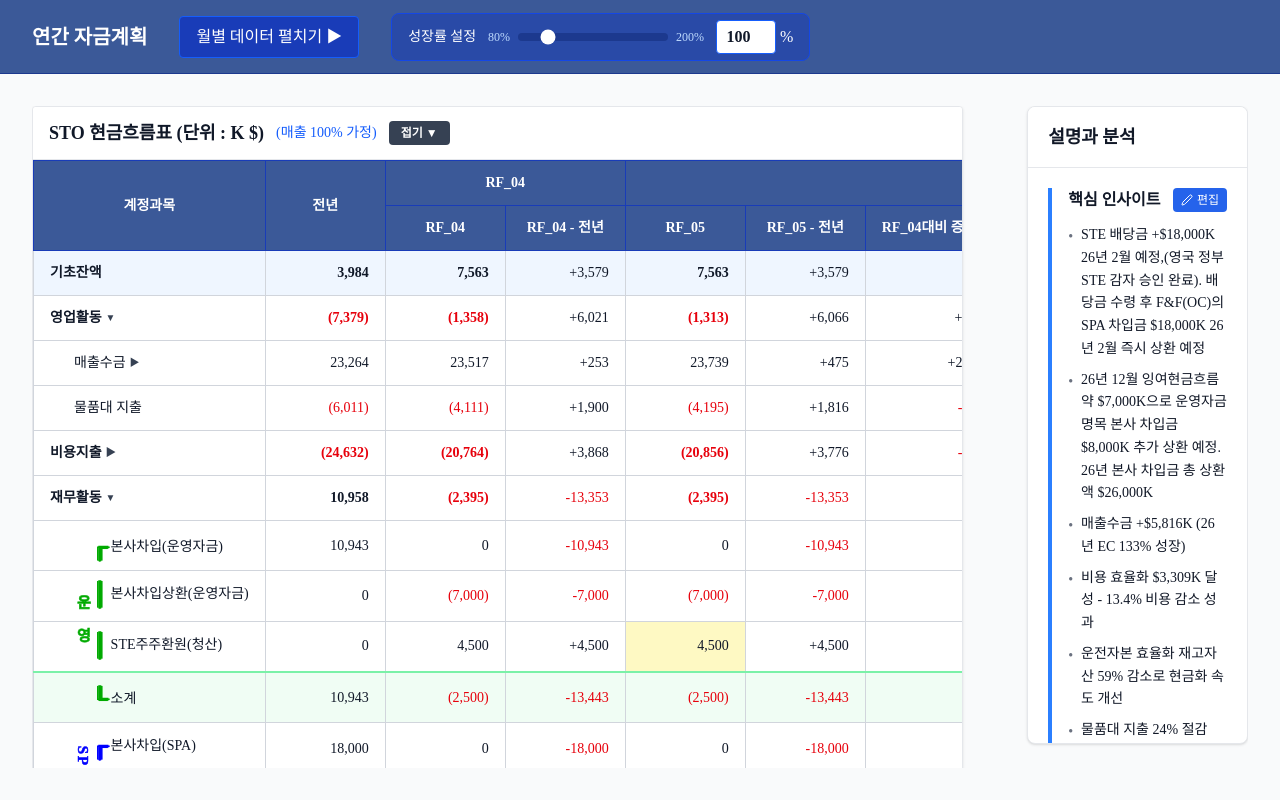
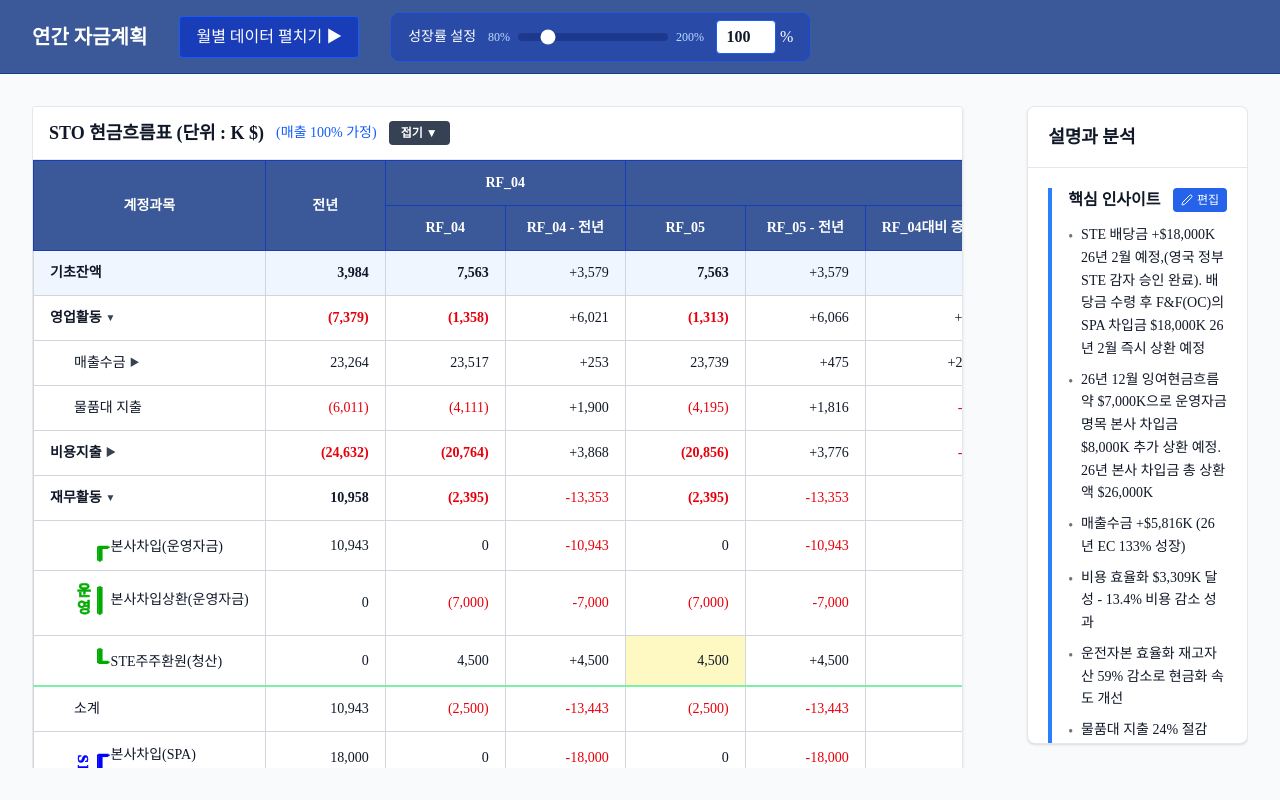
Before and after one commit to kyeongsoo88/stocashnew, a Next.js app: page / in a window 1280 px wide. Built offline with nearby package versions, Linux system fonts and the light colour scheme; a web font is replaced by a local one.

Commit message:
fix: remove green background from subtotal row
Co-authored-by: Cursor <cursoragent@cursor.com>

```diff
--- a/components/DataTable.tsx
+++ b/components/DataTable.tsx
@@ -41,6 +41,7 @@ const LEVEL1_OF_비용지출 = ['인건비', '지급수수료', '법률비용',
 const LEVEL2_OF_매출수금 = ['온라인(US+EU)', '홀세일', '라이선스'];
 
 function getFinanceGroup(name: string): number {
+  if (name.includes('소계')) return -1;
   if (name.includes('SPA')) return 0;
   if (name.includes('운영자금') || name.includes('STE주주환원')) return 1;
   if (name.includes('STE지분매입') || name.includes('STE감자')) return 2;
@@ -491,7 +492,7 @@ export const DataTable: React.FC<DataTableProps> = ({
                     'group transition-colors',
                     hasChildren && 'cursor-pointer',
                     isSpecial ? 'bg-blue-50 hover:bg-blue-100' :
-                    isSubtotal ? 'bg-green-50 hover:bg-green-100 border-t-2 border-t-green-300' :
+                    isSubtotal ? 'bg-white hover:bg-gray-50 border-t-2 border-t-green-300' :
                     'bg-white hover:bg-gray-50',
                   )}
                 >
@@ -519,7 +520,7 @@ export const DataTable: React.FC<DataTableProps> = ({
                           ci === 0 && 'sticky left-0 z-10 text-left shadow-[2px_0_5px_-2px_rgba(0,0,0,0.08)]',
                           ci === 0 && indent,
                           ci === 0 && isSpecial && 'bg-blue-50 group-hover:bg-blue-100',
-                          ci === 0 && isSubtotal && 'bg-green-50 group-hover:bg-green-100',
+                          ci === 0 && isSubtotal && 'bg-white group-hover:bg-gray-50',
                           ci === 0 && !isSpecial && !isSubtotal && 'bg-white group-hover:bg-gray-50',
                           // detail column (상세)
                           isDetailCol && 'text-left text-sm !text-gray-900 !font-normal',
```
